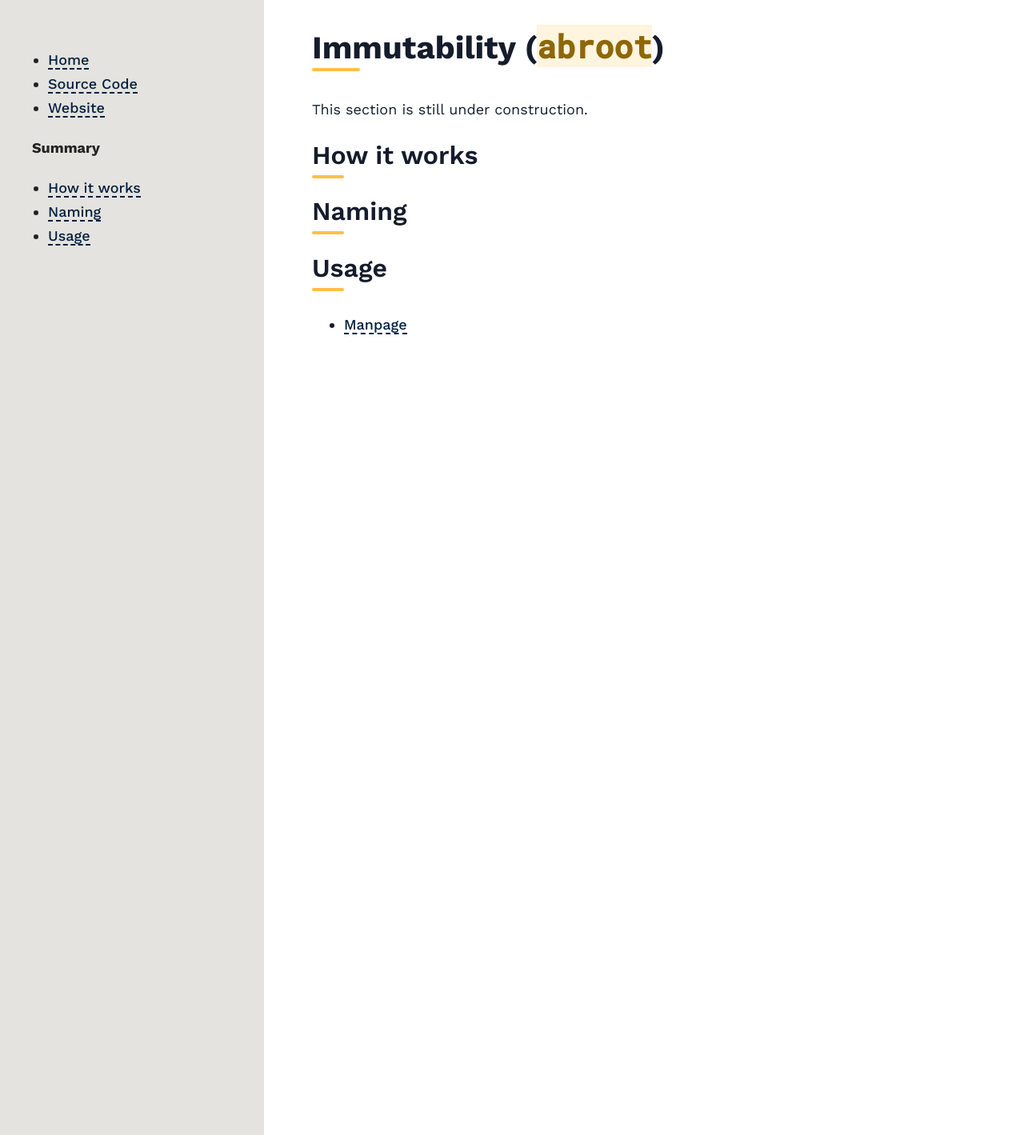
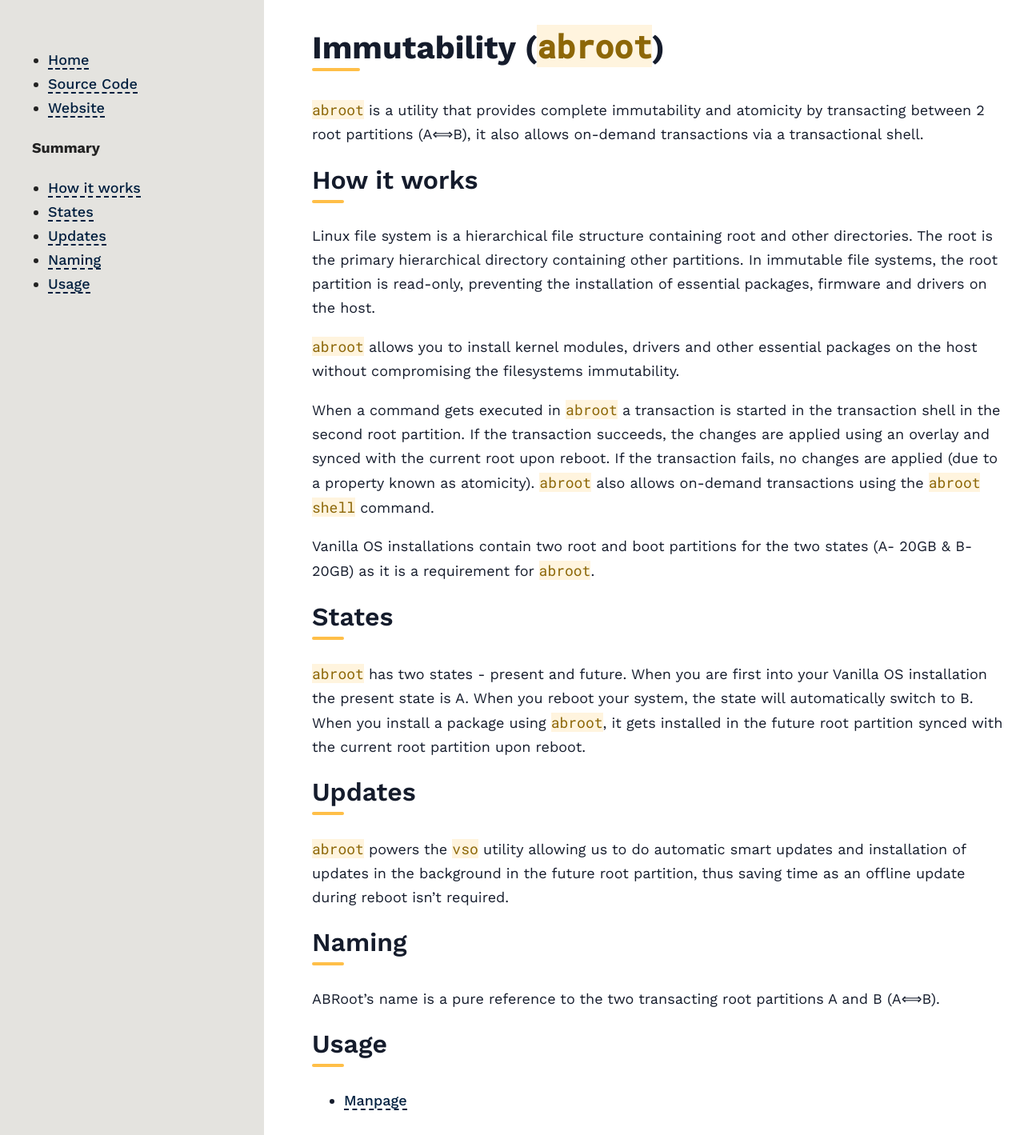
Before and after one commit to Vanilla-OS/documentation, a Jekyll site: the page built from docs/ABRoot/index.md, in a window 1280 px wide. Shown: the whole page at 80% size. Built offline with Jekyll 4.4.1, drawn with Linux system fonts in a browser that asks for light colours.

Commit message:
ABRoot: add index
Signed-off-by: K.B.Dharun Krishna <kbdharunkrishna@gmail.com>

```diff
--- a/docs/ABRoot/index.md
+++ b/docs/ABRoot/index.md
@@ -5,11 +5,31 @@ description: Utility proving full immutability and atomicity by transacting betw
 
 # Immutability (`abroot`)
 
-This section is still under construction.
+`abroot` is a utility that provides complete immutability and atomicity by transacting between 2 root partitions (A⟺B), it also allows on-demand transactions via a transactional shell.
 
 ## How it works
 
+Linux file system is a hierarchical file structure containing root and other directories.
+The root is the primary hierarchical directory containing other partitions.
+In immutable file systems, the root partition is read-only, preventing the installation of essential packages, firmware and drivers on the host.
+
+`abroot` allows you to install kernel modules, drivers and other essential packages on the host without compromising the filesystems immutability.
+
+When a command gets executed in `abroot` a transaction is started in the transaction shell in the second root partition. If the transaction succeeds, the changes are applied using an overlay and synced with the current root upon reboot. If the transaction fails, no changes are applied (due to a property known as atomicity). `abroot` also allows on-demand transactions using the `abroot shell` command.
+
+Vanilla OS installations contain two root and boot partitions for the two states (A- 20GB & B- 20GB) as it is a requirement for `abroot`.
+
+## States
+
+`abroot` has two states - present and future. When you are first into your Vanilla OS installation the present state is A. When you reboot your system, the state will automatically switch to B. When you install a package using `abroot`,  it gets installed in the future root partition synced with the current root partition upon reboot.
+
+## Updates
+
+`abroot` powers the `vso` utility allowing us to do automatic smart updates and installation of updates in the background in the future root partition, thus saving time as an offline update during reboot isn't required.
+
 ## Naming
+
+ABRoot's name is a pure reference to the two transacting root partitions A and B (A⟺B).
 
 ## Usage
 
```
